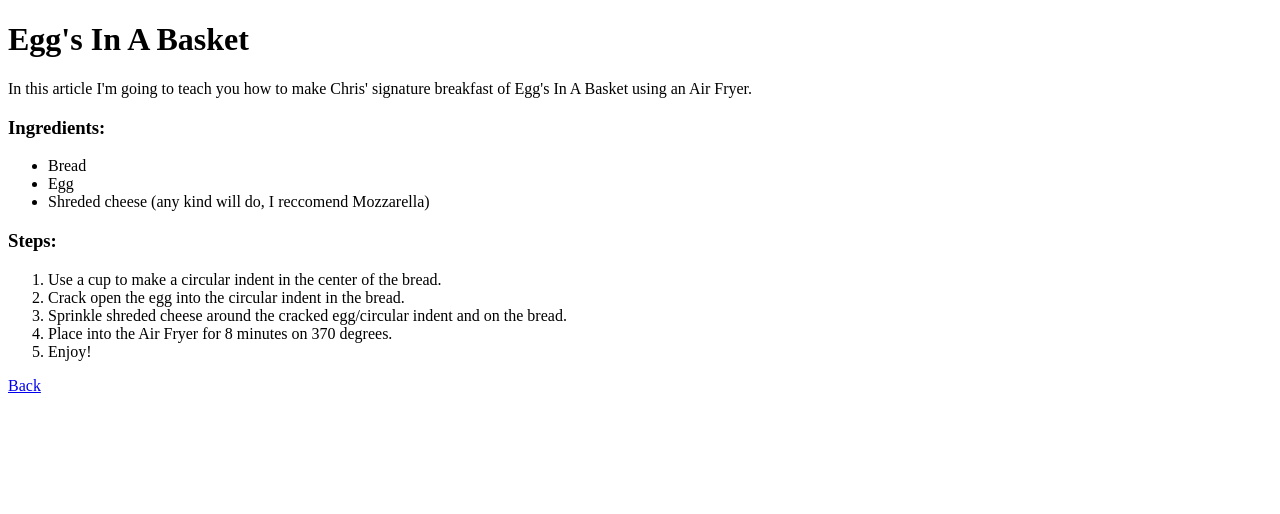
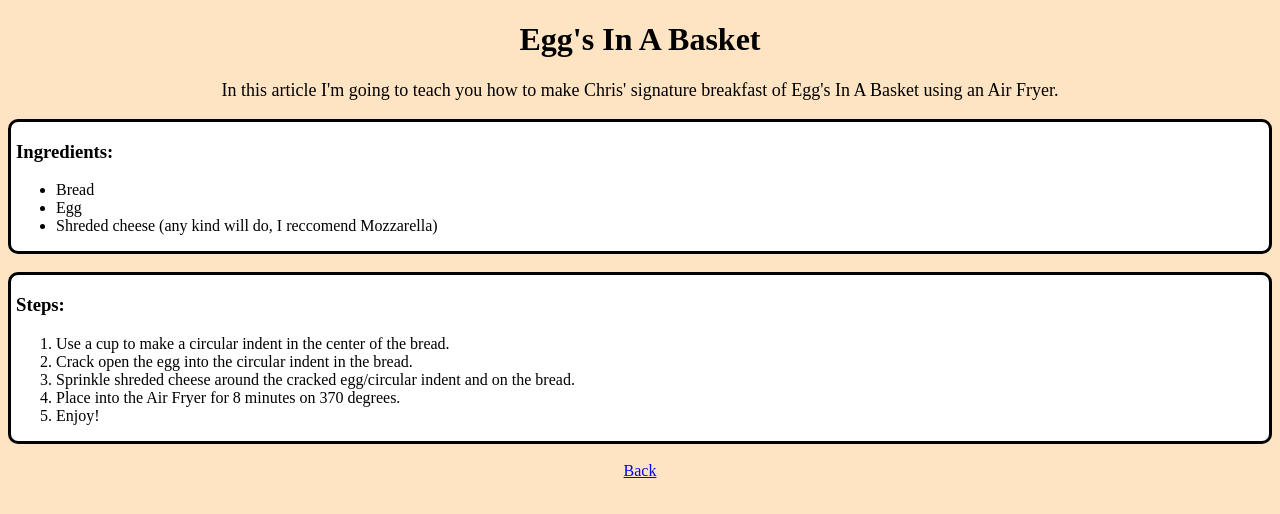
Before and after one commit to CDanti/odin-recipes, a plain HTML site: page EggsInBasket.html in a window 1280 px wide. Drawn offline with Linux system fonts and the light colour scheme.

Commit message:
Started working on CSS for Egg's In A Basket page

```diff
--- a/EggsInBasket.html
+++ b/EggsInBasket.html
@@ -7,15 +7,21 @@
     <link rel="stylesheet" href="style.css">
     <title>Egg's In A Basket</title>
 </head>
-<body>
-    <h1>Egg's In A Basket</h1>
-    <p>In this article I'm going to teach you how to make Chris' signature breakfast of Egg's In A Basket using an Air Fryer.</p>
+<body style="background-color:bisque">
+    <div>
+        <h1 style="text-align: center">Egg's In A Basket</h1>
+        <p class = "intro" style="color:black">In this article I'm going to teach you how to make Chris' signature breakfast of Egg's In A Basket using an Air Fryer.</p>
+    </div>
+    <div class = "ingredients">
         <h3>Ingredients:</h3>
         <ul>
             <li>Bread</li>
             <li>Egg</li>
             <li>Shreded cheese (any kind will do, I reccomend Mozzarella)</li>
         </ul>
+    </div>
+    <br>
+    <div class = "ingredients">
         <h3>Steps:</h3>
         <ol>
             <li>Use a cup to make a circular indent in the center of the bread.</li>
@@ -24,6 +30,10 @@
             <li>Place into the Air Fryer for 8 minutes on 370 degrees.</li>
             <li>Enjoy!</li>
         </ol>
+    </div>
+    <br>
+    <div style ="text-align: center">
         <a href="./index.html">Back</a>
+    </div>
 </body>
 </html>
```
Lines whose indentation alone changed are shown as unchanged.
